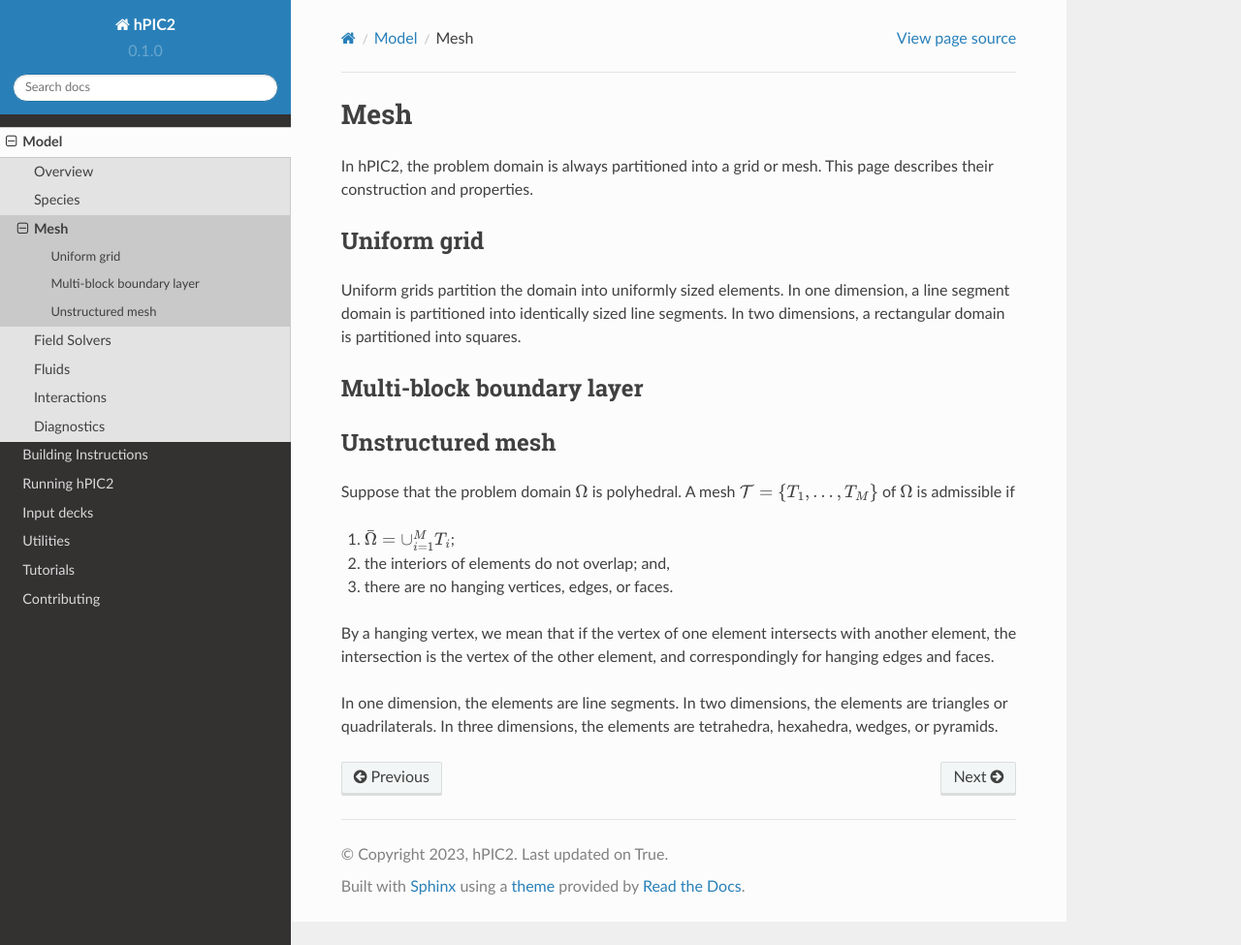
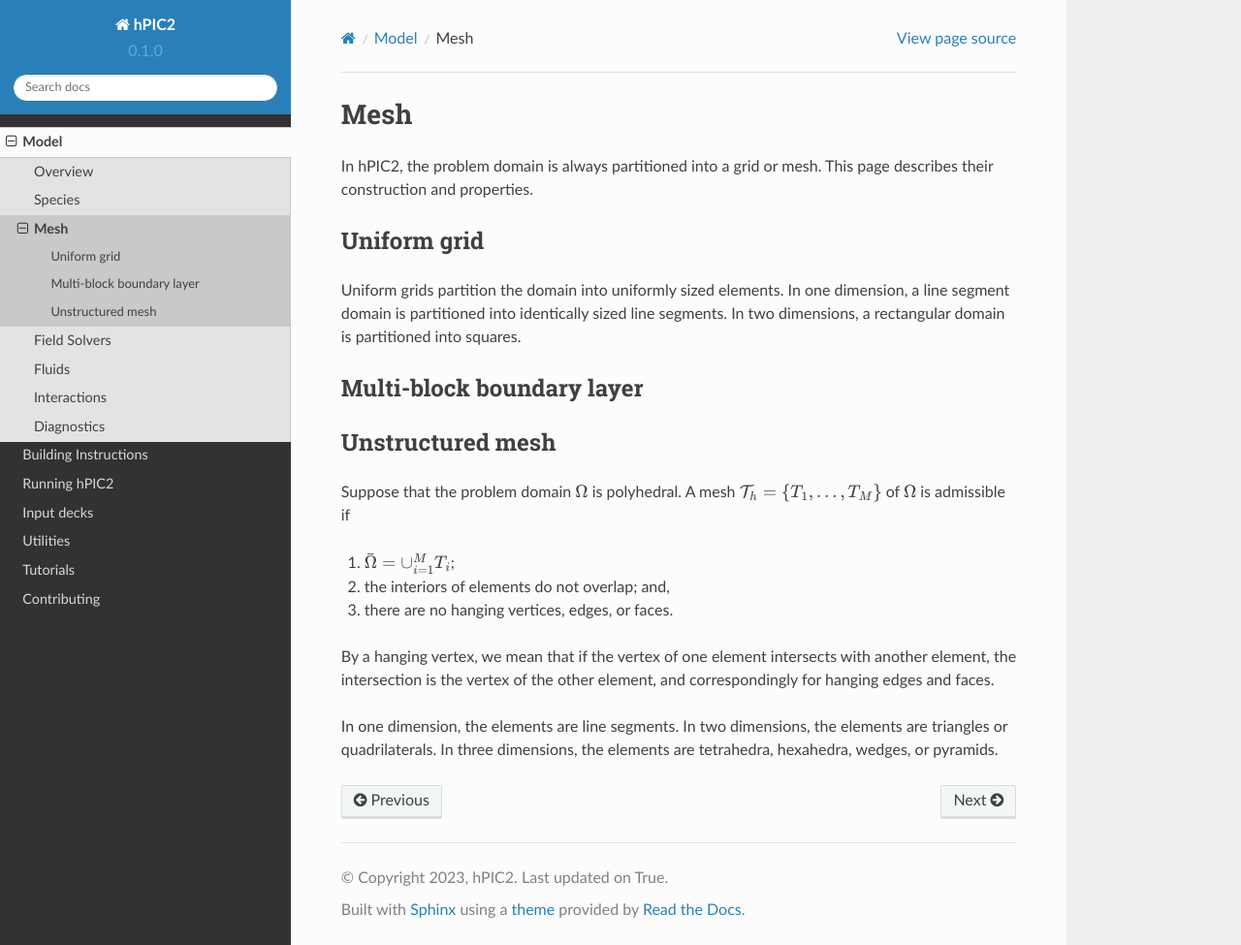
Before and after one commit to lcpp-org/hpic2doc, a Sphinx documentation site: the page built from docs/source/mesh.rst, in a window 1280 px wide and 975 px high. Shown: the whole window at 97% size. Built offline with Sphinx 7.4.7 and the Read the Docs theme 2.0.0, drawn with Linux system fonts in a browser that asks for light colours.

```diff
--- a/docs/source/mesh.rst
+++ b/docs/source/mesh.rst
@@ -20,7 +20,7 @@ Unstructured mesh
 -----------------
 
 Suppose that the problem domain :math:`\Omega` is polyhedral.
-A mesh :math:`\mathcal{T} = \{ T_1, \ldots, T_M \}`
+A mesh :math:`\mathcal{T}_h = \{ T_1, \ldots, T_M \}`
 of :math:`\Omega` is admissible if
 
 #. :math:`\bar{\Omega} = \cup_{i=1}^M T_i`;
```
